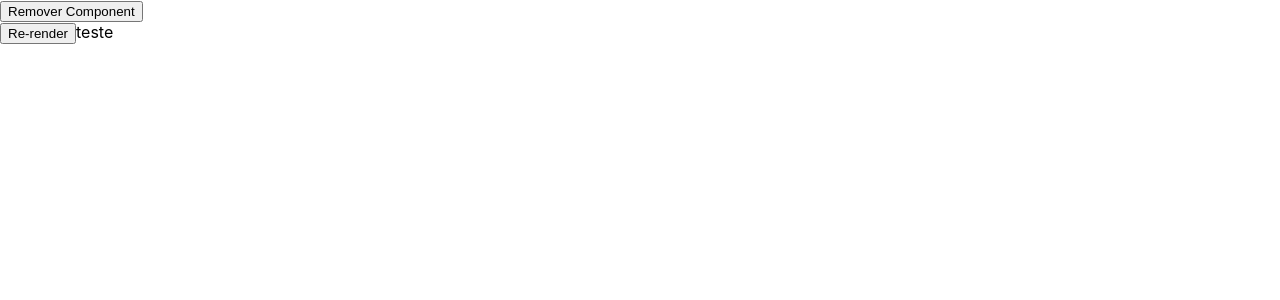
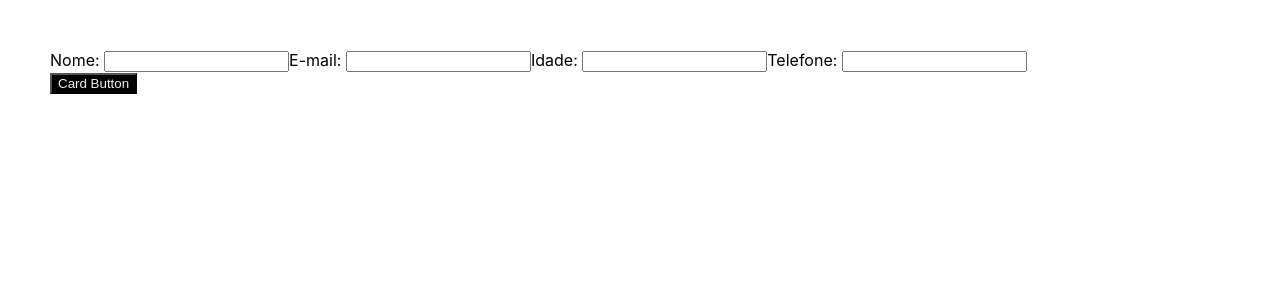
Before and after one commit to 4lexRossi/praticasAvancadasReactJS, a React (Create React App) app: page / in a window 1280 px wide. Shown: the top 300 px of the page. Built offline with nearby package versions, Linux system fonts and the light colour scheme.

Commit message:
Aula 3 Context API

```diff
--- a/src/App.js
+++ b/src/App.js
@@ -1,48 +1,21 @@
-import React, { Component } from 'react';
-import Persons from './Persons';
+import React, { useState, useEffect } from 'react';
+import { ThemeContext, themes } from './Theme';
+import Card from './Card';
 
-class App extends Component {
+function App () {
+  const [token, setToken] = useState()
 
-  state ={
-    loading: false,
-    actived: true
-  }
+  useEffect(() => {
+    setTimeout(() => {
+      setToken('2145632')
+    }, 4000)
+  }, [setToken])
 
-  componentDidMount() {
-    setTimeout(() => {
-      this.setState({
-        loading: true,
-      })
-    }, 3000)
-  }
-
-  onRemove = () => {
-    this.setState({
-      actived: false
-    })
-  }
-
-  render () {
-
-    const addPersons = [{
-      person: 'Alex',
-      age: '34',
-      gender: 'male'
-    },{
-      person: 'Elis',
-      age: '32',
-      gender: 'female'
-    }]
-
-    return (
-      <div>
-        <button onClick={this.onRemove}>Remover Component</button>
-        {this.state.actived && (
-        <Persons addPersons={addPersons} loading={this.state.loading} />
-        )}
-      </div>
-    )
-  }
+  return (
+    <ThemeContext.Provider value={{ ...themes.primary, token }}>
+      <Card />
+    </ThemeContext.Provider>
+  )
 }
 
 export default App
--- /dev/null
+++ b/src/Card.js
@@ -0,0 +1,16 @@
+import React, { useContext } from 'react';
+import { ThemeContext } from './Theme';
+import Form from './Form';
+
+function Card() {
+    const theme = useContext(ThemeContext)
+    console.log('theme:values', theme)
+    return (
+        <div style={{ padding: '50px' }}>
+            <Form />
+            <button style={{ background: theme.background, color: theme.color}} >Card Button</button>
+        </div>
+    )
+}
+
+export default Card
--- /dev/null
+++ b/src/Form.js
@@ -0,0 +1,34 @@
+import React, { useContext } from 'react';
+import { ThemeContext } from './Theme';
+
+function Form() {
+
+    const context = useContext(ThemeContext)
+
+    const renderForm = (
+        <form>
+        <label>Nome: </label>
+        <input />
+        <label>E-mail: </label>
+        <input />
+        <label>Idade: </label>
+        <input />
+        <label>Telefone: </label>
+        <input />
+    </form>
+    )
+
+    const renderNotLogged = (
+        <h1>
+            É necessário realizar o login!
+        </h1>
+    )
+
+    return (
+        <div>
+            {!context.token ? renderNotLogged : renderForm}
+        </div>
+    )
+}
+
+export default Form
--- /dev/null
+++ b/src/Theme.js
@@ -0,0 +1,14 @@
+import { createContext } from 'react';
+
+export const themes = {
+    primary: {
+        background: '#000',
+        color: '#efefef'
+    },
+    secondary: {
+        background: '#efefef',
+        color: '#000'
+    }
+}
+
+export const ThemeContext = createContext(themes.secondary)
```
Also changed, not shown: 1 other file (tests, documents, lock files or other folders).
